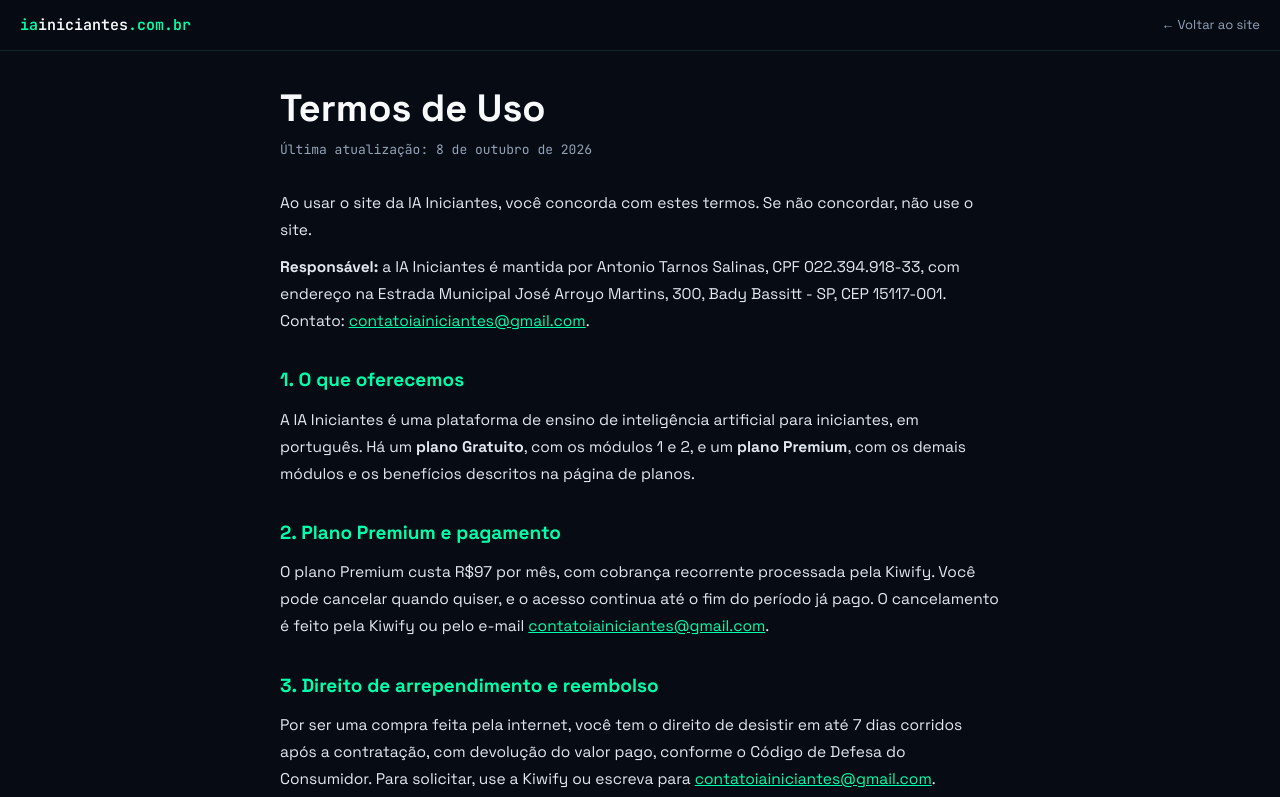
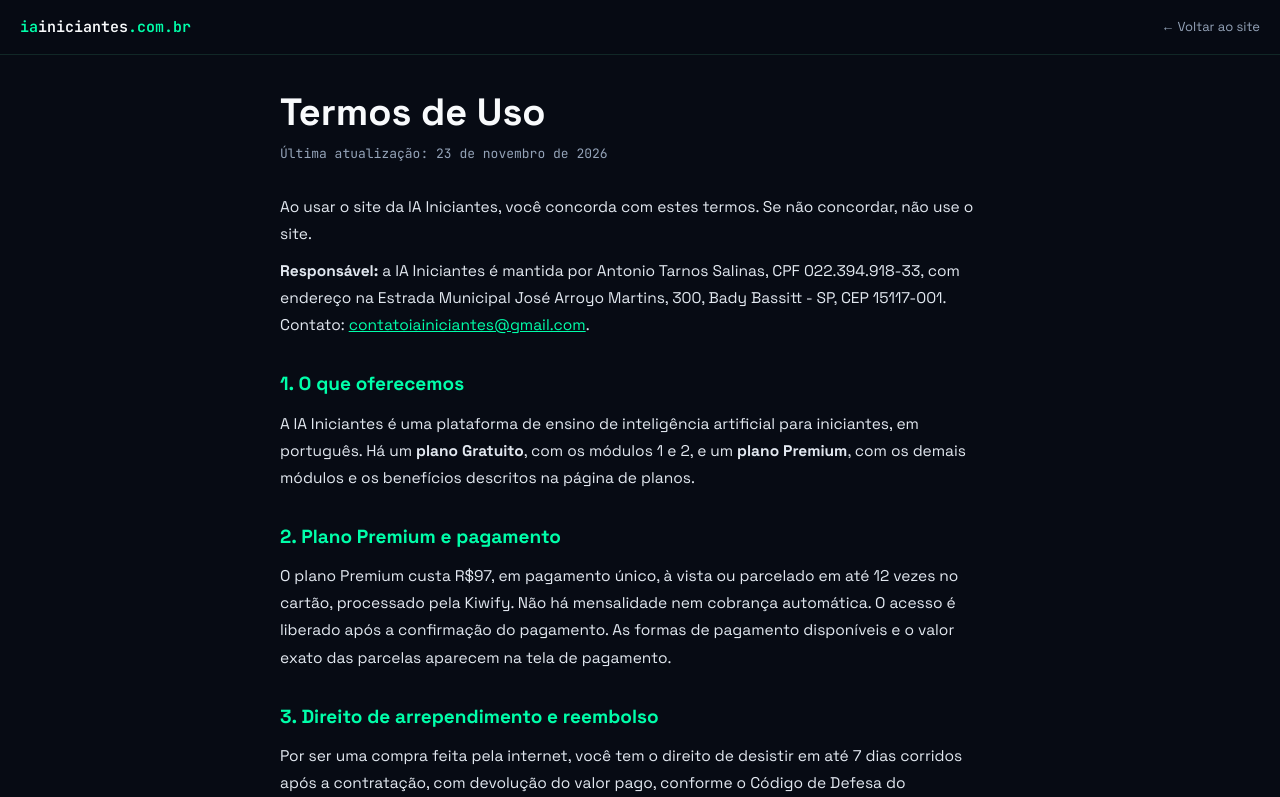
Before and after one commit to antoni631963-ux/site-iainiciantes, a plain HTML site: page termos.html in a window 1280 px wide. Shown: the top 797 px of the page. Drawn offline with Linux system fonts and the light colour scheme; a script that the page names is missing.

Commit message:
Add files via upload

```diff
--- a/termos.html
+++ b/termos.html
@@ -9,7 +9,7 @@
 :root{--bg:#070b14;--bg2:#0d1220;--bg3:#111827;--border:rgba(99,255,180,0.12);--neon:#00ffaa;--text:#e2e8f0;--muted:#94a3b8;--white:#f8fafc;--mono:'JetBrains Mono',monospace;--sans:'Space Grotesk',sans-serif}
 *,*::before,*::after{box-sizing:border-box;margin:0;padding:0}
 body{font-family:var(--sans);background:var(--bg);color:var(--text);line-height:1.75}
-.top{position:sticky;top:0;z-index:10;background:rgba(7,11,20,.92);backdrop-filter:blur(12px);border-bottom:1px solid var(--border);padding:12px 20px;display:flex;justify-content:space-between;align-items:center;gap:12px}
+.top{position:sticky;top:0;z-index:10;background:rgba(7,11,20,.92);backdrop-filter:blur(12px);border-bottom:1px solid var(--border);display:flex;justify-content:space-between;align-items:center;gap:12px;padding:14px 20px}
 .logo{font-family:var(--mono);font-weight:600;color:var(--neon);text-decoration:none;font-size:15px}
 .logo span{color:var(--white)}
 .back{color:var(--muted);text-decoration:none;font-size:13px}
@@ -26,12 +26,12 @@ footer{text-align:center;color:var(--muted);font-size:12px;font-family:var(--mon
 </head>
 <body>
 <div class="top">
-  <a class="logo" href="./">ia<span>iniciantes</span>.com.br</a>
-  <a class="back" href="./">&larr; Voltar ao site</a>
+<a class="logo" href="./">ia<span>iniciantes</span>.com.br</a>
+<a class="back" href="./">&larr; Voltar ao site</a>
 </div>
 <main class="wrap">
 <h1>Termos de Uso</h1>
-<div class="upd">Última atualização: 8 de outubro de 2026</div>
+<div class="upd">Última atualização: 23 de novembro de 2026</div>
 
 <p>Ao usar o site da IA Iniciantes, você concorda com estes termos. Se não concordar, não use o site.</p>
 <p><strong>Responsável:</strong> a IA Iniciantes é mantida por Antonio Tarnos Salinas, CPF 022.394.918-33, com endereço na Estrada Municipal José Arroyo Martins, 300, Bady Bassitt - SP, CEP 15117-001. Contato: <a href="mailto:contatoiainiciantes@gmail.com">contatoiainiciantes@gmail.com</a>.</p>
@@ -40,7 +40,7 @@ footer{text-align:center;color:var(--muted);font-size:12px;font-family:var(--mon
 <p>A IA Iniciantes é uma plataforma de ensino de inteligência artificial para iniciantes, em português. Há um <strong>plano Gratuito</strong>, com os módulos 1 e 2, e um <strong>plano Premium</strong>, com os demais módulos e os benefícios descritos na página de planos.</p>
 
 <h2>2. Plano Premium e pagamento</h2>
-<p>O plano Premium custa R$97 por mês, com cobrança recorrente processada pela Kiwify. Você pode cancelar quando quiser, e o acesso continua até o fim do período já pago. O cancelamento é feito pela Kiwify ou pelo e-mail <a href="mailto:contatoiainiciantes@gmail.com">contatoiainiciantes@gmail.com</a>.</p>
+<p>O plano Premium custa R$97, em pagamento único, à vista ou parcelado em até 12 vezes no cartão, processado pela Kiwify. Não há mensalidade nem cobrança automática. O acesso é liberado após a confirmação do pagamento. As formas de pagamento disponíveis e o valor exato das parcelas aparecem na tela de pagamento.</p>
 
 <h2>3. Direito de arrependimento e reembolso</h2>
 <p>Por ser uma compra feita pela internet, você tem o direito de desistir em até 7 dias corridos após a contratação, com devolução do valor pago, conforme o Código de Defesa do Consumidor. Para solicitar, use a Kiwify ou escreva para <a href="mailto:contatoiainiciantes@gmail.com">contatoiainiciantes@gmail.com</a>.</p>
@@ -58,7 +58,7 @@ footer{text-align:center;color:var(--muted);font-size:12px;font-family:var(--mon
 <p>Você se compromete a informar dados verdadeiros no cadastro, a manter seu acesso ao conteúdo em sigilo e a usar a IA de forma ética e legal. Evite informar dados pessoais sensíveis às ferramentas de IA.</p>
 
 <h2>8. Disponibilidade do site</h2>
-<p>Trabalhamos para manter o site no ar, mas podem ocorrer interrupções por manutenção ou por falhas de serviços de terceiros. Podemos atualizar ou alterar o conteúdo e os planos, sem prejuízo do período já contratado.</p>
+<p>Trabalhamos para manter o site no ar, mas podem ocorrer interrupções por manutenção ou por falhas de serviços de terceiros. Podemos atualizar ou alterar o conteúdo e os planos, sem prejuízo do que você já contratou.</p>
 
 <h2>9. Privacidade</h2>
 <p>O tratamento dos seus dados está descrito na <a href="privacidade.html">Política de Privacidade</a>.</p>
```
